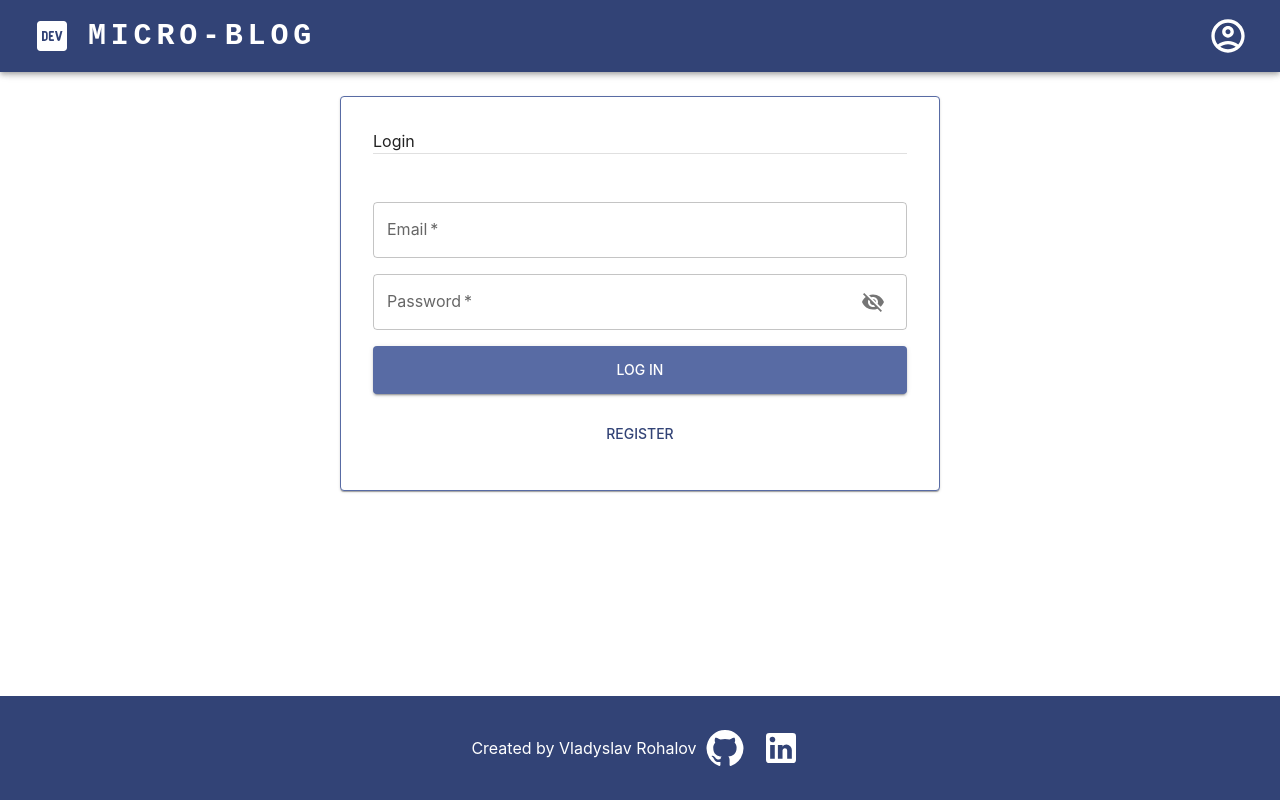
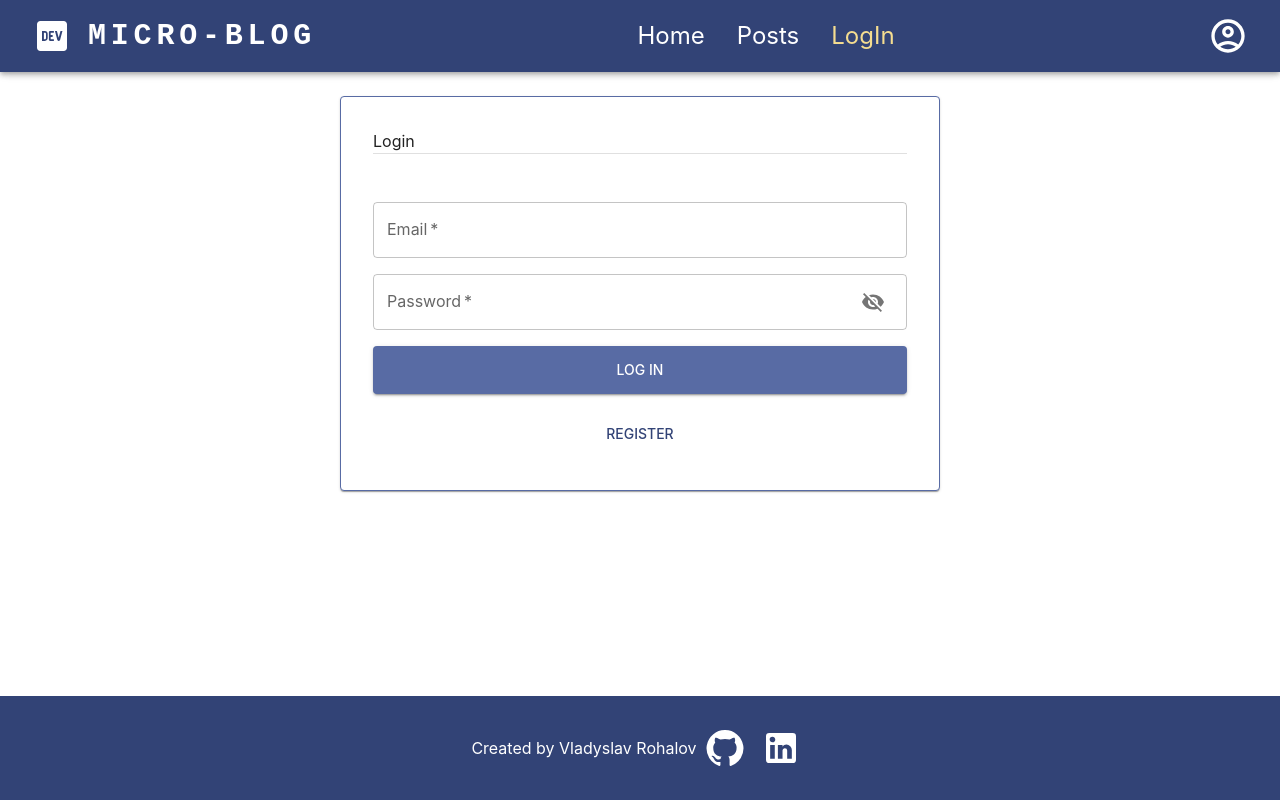
Before and after one commit to vladyslav-rohalov/tech-task, a Next.js app in the folder frontend/: page /authorization in a window 1280 px wide. Built offline with nearby package versions, Linux system fonts and the light colour scheme.

Commit message:
Added nav component
1. added Nav to header

```diff
--- a/frontend/src/app/(pages)/authorization/page.tsx
+++ b/frontend/src/app/(pages)/authorization/page.tsx
@@ -16,7 +16,7 @@ export default function Authorization() {
   const [showPassword, setShowPassword] = useState(false);
 
   const dispatch = useDispatch<AppDispatch>();
-  const { isLogin, isLoading } = useAuth();
+  const { isLogin } = useAuth();
   if (isLogin) redirect("/posts");
 
   const handleShowPassword = () => setShowPassword(!showPassword);
@@ -41,9 +41,6 @@ export default function Authorization() {
         mt: 12,
       }}
     >
-      {isLoading ? (
-        <Spinner />
-      ) : (
       <Auth
         toggleAuth={handleAuthMethod}
         login={login}
@@ -52,7 +49,6 @@ export default function Authorization() {
         handleLogin={handleLogin}
         handleRegister={handleRegister}
       />
-      )}
     </Container>
   );
 }
--- a/frontend/src/app/layout/header/header.tsx
+++ b/frontend/src/app/layout/header/header.tsx
@@ -5,6 +5,7 @@ import { AppDispatch } from "@/app/redux/store";
 import { refreshUser } from "@/app/redux/auth/operations";
 import { AppBar, Container, Toolbar } from "@mui/material";
 import Logo from "./logo/logo";
+import Nav from "./nav/nav";
 import PersonalAccount from "./personalAccount/personalAccount";
 
 export default function Header() {
@@ -33,6 +34,7 @@ export default function Header() {
           sx={{ display: "flex", justifyContent: "space-between" }}
         >
           <Logo />
+          <Nav />
           <PersonalAccount />
         </Toolbar>
       </Container>
--- /dev/null
+++ b/frontend/src/app/layout/header/nav/nav.tsx
@@ -0,0 +1,58 @@
+import { usePathname } from "next/navigation";
+import { Box } from "@mui/material";
+import List from "@mui/material/List";
+import ListItem from "@mui/material/ListItem";
+import ListItemButton from "@mui/material/ListItemButton";
+import ListItemText from "@mui/material/ListItemText";
+import Link from "next/link";
+
+export default function Nav() {
+  const path = usePathname();
+  console.log(path);
+
+  return (
+    <Box component="nav">
+      <List sx={{ display: "flex", flexDirection: "row" }}>
+        <ListItem disablePadding>
+          <Link href="/">
+            <ListItemButton sx={{ textAlign: "center" }}>
+              <ListItemText
+                primary="Home"
+                primaryTypographyProps={{
+                  fontSize: "1.5rem",
+                  color: path === "/" ? "primary.info" : "#fff",
+                }}
+              />
+            </ListItemButton>
+          </Link>
+        </ListItem>
+        <ListItem disablePadding>
+          <Link href="/posts">
+            <ListItemButton sx={{ textAlign: "center" }}>
+              <ListItemText
+                primary="Posts"
+                primaryTypographyProps={{
+                  fontSize: "1.5rem",
+                  color: path === "/posts" ? "primary.info" : "#fff",
+                }}
+              />
+            </ListItemButton>
+          </Link>
+        </ListItem>
+        <ListItem disablePadding>
+          <Link href="/authorization">
+            <ListItemButton sx={{ textAlign: "center" }}>
+              <ListItemText
+                primary="LogIn"
+                primaryTypographyProps={{
+                  fontSize: "1.5rem",
+                  color: path === "/authorization" ? "primary.info" : "#fff",
+                }}
+              />
+            </ListItemButton>
+          </Link>
+        </ListItem>
+      </List>
+    </Box>
+  );
+}
```
Lines whose indentation alone changed are shown as unchanged.
